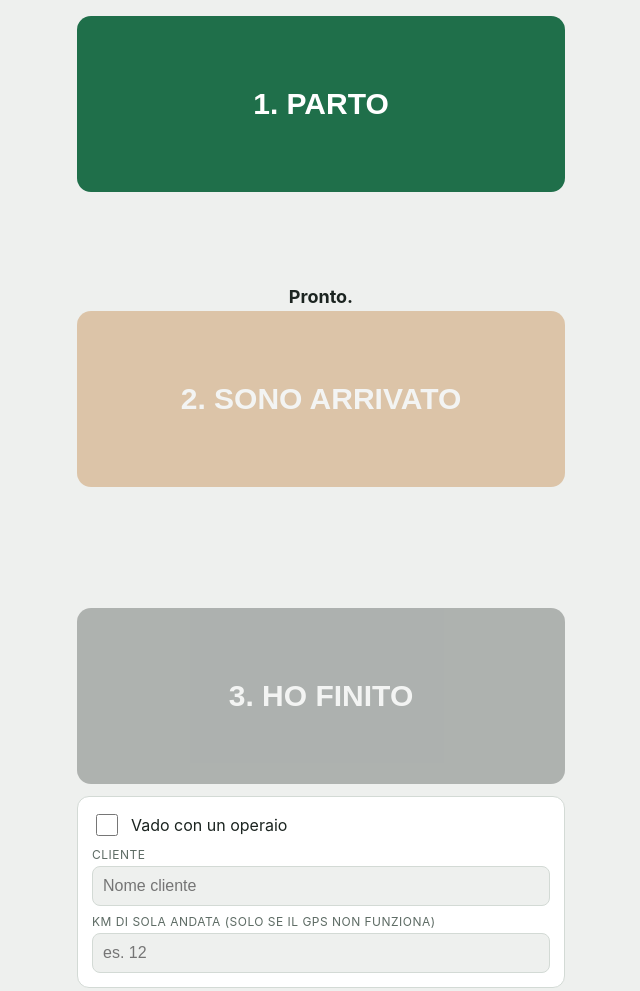
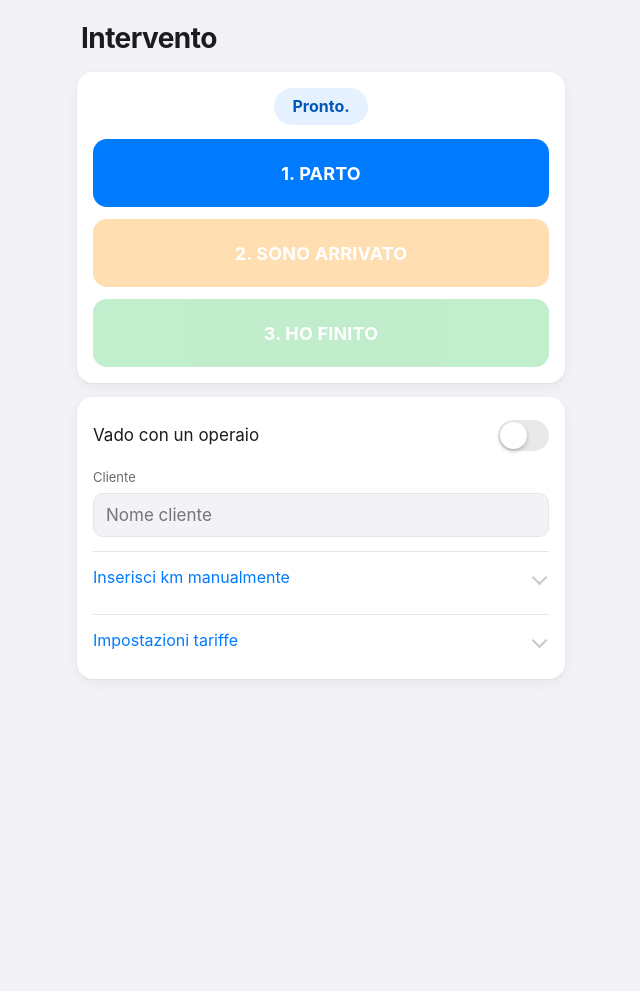
Before and after one commit to Ginofalegnameria/preventivatore-uscite, a plain HTML site: page index.html in a window 1280 px wide. Shown: the whole page, without its empty margins (319-959 px from the left). After the commit the page ends 800 px from the top, so only its background shows below. Drawn offline with Linux system fonts and the light colour scheme.

Commit message:
Add files via upload

```diff
--- a/index.html
+++ b/index.html
@@ -5,63 +5,98 @@
 <meta name="viewport" content="width=device-width, initial-scale=1, viewport-fit=cover">
 <meta name="apple-mobile-web-app-capable" content="yes">
 <meta name="mobile-web-app-capable" content="yes">
+<meta name="apple-mobile-web-app-status-bar-style" content="default">
 <meta name="apple-mobile-web-app-title" content="Uscite">
+<meta name="theme-color" content="#F2F2F7">
 <link rel="apple-touch-icon" href="icona.png">
 <title>Preventivatore Intervento</title>
 <style>
-:root{--bg:#eef0ee;--card:#fff;--fg:#1b2420;--mut:#5d6b64;--line:#d3dad5;--go:#1f6f4a;--mid:#b4620a;--end:#1b2420;--endfg:#fff;--gofg:#fff}
-@media (prefers-color-scheme:dark){:root{--bg:#121816;--card:#1b2420;--fg:#e8eeea;--mut:#9aa8a0;--line:#2e3a34;--go:#3fae78;--mid:#e08a2c;--end:#e8eeea;--endfg:#121816;--gofg:#0e1512;color-scheme:dark}}
-*{box-sizing:border-box}
-body{background:var(--bg);color:var(--fg);font-family:-apple-system,system-ui,Arial,sans-serif;font-size:16px;margin:0 auto;max-width:520px;padding:16px max(16px,env(safe-area-inset-right,0px)) 16px max(16px,env(safe-area-inset-left,0px))}
-h1{font-size:22px;margin:0 0 14px}
-section{background:var(--card);border:1px solid var(--line);border-radius:12px;padding:14px;margin-bottom:12px}
-.row{display:flex;gap:8px;flex-wrap:wrap}
-.row>div{flex:1 1 90px;min-width:0}
-label{display:block;font-size:12px;letter-spacing:.04em;text-transform:uppercase;color:var(--mut);margin:8px 0 4px}
-input[type=number],input[type=text]{width:100%;padding:10px;font-size:16px;border:1px solid var(--line);border-radius:8px;background:var(--bg);color:var(--fg)}
-.chk{display:flex;align-items:center;gap:10px;margin-top:12px}
-.chk input{width:22px;height:22px}
-.chk label{margin:0;text-transform:none;font-size:16px;letter-spacing:0;color:var(--fg)}
-button{width:100%;min-height:84px;padding:26px 18px;font-size:24px;font-weight:700;border:0;border-radius:14px;margin-top:14px;touch-action:manipulation;cursor:pointer;color:var(--gofg);background:var(--go)}
-button.b2{background:var(--mid)}
-button.b3{background:var(--end);color:var(--endfg)}
-button.ghost{background:transparent;color:var(--fg);border:1px solid var(--line);font-size:17px;padding:14px;min-height:56px}
+:root{--bg:#F2F2F7;--card:#FFFFFF;--fg:#1C1C1E;--mut:#6C6C70;--line:#E5E5EA;--blu:#007AFF;--ara:#FF9500;--ver:#34C759;--dark:#1C1C1E}
+*{box-sizing:border-box;-webkit-tap-highlight-color:transparent}
+html{-webkit-text-size-adjust:100%}
+body{background:var(--bg);color:var(--fg);font-family:-apple-system,BlinkMacSystemFont,"Segoe UI",Roboto,sans-serif;font-size:17px;line-height:1.35;margin:0 auto;max-width:520px;
+  padding:calc(16px + env(safe-area-inset-top,0px)) max(16px,env(safe-area-inset-right,0px)) calc(20px + env(safe-area-inset-bottom,0px)) max(16px,env(safe-area-inset-left,0px))}
+h1{font-size:28px;font-weight:700;letter-spacing:-.02em;margin:4px 4px 14px}
+section{background:var(--card);border-radius:16px;padding:16px;margin-bottom:14px;box-shadow:0 1px 2px rgba(0,0,0,.05),0 4px 14px rgba(0,0,0,.05)}
+label{display:block;font-size:13px;color:var(--mut);margin:12px 0 6px}
+input[type=number],input[type=text]{width:100%;min-height:44px;padding:10px 12px;font-size:17px;font-family:inherit;border:1px solid var(--line);border-radius:10px;background:var(--bg);color:var(--fg);-webkit-appearance:none;appearance:none}
+input[type=number]:focus,input[type=text]:focus{outline:2px solid var(--blu);outline-offset:0;border-color:transparent}
+
+/* stato */
+#stato{display:block;width:fit-content;margin:0 auto 14px;padding:8px 18px;border-radius:999px;background:#E5F1FF;color:#0058B8;font-size:16px;font-weight:700;text-align:center}
+
+/* pulsanti principali */
+button{display:block;width:100%;min-height:68px;padding:16px;font-family:inherit;font-size:18px;font-weight:700;letter-spacing:.01em;border:0;border-radius:14px;margin-top:12px;cursor:pointer;color:#fff;background:var(--blu);touch-action:manipulation;-webkit-appearance:none;appearance:none;transition:transform .08s,opacity .15s}
+#bParti{margin-top:0}
+button.b2{background:var(--ara)}
+button.b3{background:var(--ver)}
+button:active:not(:disabled){transform:scale(.98);opacity:.85}
 button:disabled{opacity:.3;cursor:default}
-#stato{font-weight:700;margin-bottom:4px;text-align:center;font-size:18px}
-.tasti{display:flex;flex-direction:column;justify-content:space-between;min-height:calc(100vh - 32px);min-height:calc(100dvh - 32px - env(safe-area-inset-top,0px) - env(safe-area-inset-bottom,0px));background:transparent;border:0;padding:0}
-.tasti button{min-height:22vh;font-size:30px;margin:0}
-.tasti .note{text-align:center;min-height:20px}
-.note{font-size:13px;color:var(--mut);line-height:1.5;margin-top:8px}
-.tot{font-size:40px;font-weight:700;text-align:center;margin:4px 0 10px}
+.note{font-size:14px;color:var(--mut);line-height:1.45;margin-top:10px;text-align:center}
+#live:empty{display:none}
+
+/* switch iOS */
+.chk{display:flex;align-items:center;justify-content:space-between;gap:12px;min-height:44px}
+.chk label{order:-1;flex:1;margin:0;font-size:17px;color:var(--fg);padding:6px 0}
+.chk input{flex:none;width:51px;height:31px;margin:0;border-radius:31px;background:#E9E9EA;position:relative;cursor:pointer;-webkit-appearance:none;appearance:none;transition:background .2s}
+.chk input::after{content:"";position:absolute;top:2px;left:2px;width:27px;height:27px;border-radius:50%;background:#fff;box-shadow:0 2px 4px rgba(0,0,0,.25);transition:transform .2s}
+.chk input:checked{background:var(--ver)}
+.chk input:checked::after{transform:translateX(20px)}
+
+/* menu espandibili */
+details{border-top:1px solid var(--line);margin-top:14px}
+summary{display:flex;align-items:center;justify-content:space-between;min-height:48px;padding-top:4px;font-size:16px;color:var(--blu);cursor:pointer;list-style:none}
+summary::-webkit-details-marker{display:none}
+summary::after{content:"";width:9px;height:9px;margin-right:4px;border-right:2px solid #C7C7CC;border-bottom:2px solid #C7C7CC;transform:rotate(45deg);transition:transform .2s}
+details[open] summary::after{transform:rotate(-135deg)}
+details label{margin-top:4px}
+.row{display:grid;grid-template-columns:repeat(3,1fr);gap:10px;padding-bottom:4px}
+.row>div{min-width:0}
+.row label{margin-top:0;white-space:nowrap;font-size:12px}
+
+/* risultato */
+#res{background:var(--dark);color:#fff;box-shadow:0 6px 20px rgba(0,0,0,.2)}
+#res .note{color:#AEAEB2;font-size:13px;letter-spacing:.06em;text-transform:uppercase}
+.tot{font-size:46px;font-weight:700;letter-spacing:-.02em;text-align:center;margin:6px 0 14px}
 table{width:100%;border-collapse:collapse;font-size:15px}
-td{padding:6px 0;border-top:1px solid var(--line)}
+td{padding:9px 0;border-top:1px solid #3A3A3C;vertical-align:top}
+td:first-child{color:#AEAEB2;padding-right:10px}
 td:last-child{text-align:right}
+button.ghost{min-height:48px;margin-top:16px;padding:12px;font-size:16px;font-weight:600;background:transparent;color:#fff;border:1px solid #48484A}
 [hidden]{display:none!important}
 </style>
 </head>
 <body>
 
-<section class="tasti">
+<h1>Intervento</h1>
+
+<section>
+  <div id="stato">Pronto.</div>
   <button id="bParti">1. PARTO</button>
-  <div>
-    <div id="stato">Pronto.</div>
-    <button class="b2" id="bArrivo" disabled>2. SONO ARRIVATO</button>
-    <div class="note" id="live"></div>
-  </div>
+  <button class="b2" id="bArrivo" disabled>2. SONO ARRIVATO</button>
   <button class="b3" id="bFine" disabled>3. HO FINITO</button>
+  <div class="note" id="live"></div>
 </section>
 
 <section>
-  <div class="row" hidden>
-    <div><label for="tKm">€ al km</label><input type="number" id="tKm" value="1" step="0.1" inputmode="decimal"></div>
-    <div><label for="tOra">€/ora tu</label><input type="number" id="tOra" value="40" inputmode="decimal"></div>
-    <div><label for="tOp">€/ora operaio</label><input type="number" id="tOp" value="30" inputmode="decimal"></div>
-  </div>
-  <div class="chk" style="margin-top:0"><input type="checkbox" id="conOp"><label for="conOp">Vado con un operaio</label></div>
+  <div class="chk"><input type="checkbox" id="conOp"><label for="conOp">Vado con un operaio</label></div>
   <label for="cliente">Cliente</label>
   <input type="text" id="cliente" placeholder="Nome cliente">
-  <label for="kmMan">Km di sola andata (solo se il GPS non funziona)</label>
-  <input type="number" id="kmMan" step="0.1" placeholder="es. 12" inputmode="decimal">
+
+  <details>
+    <summary>Inserisci km manualmente</summary>
+    <label for="kmMan">Km di sola andata (solo se il GPS non funziona)</label>
+    <input type="number" id="kmMan" step="0.1" placeholder="es. 12" inputmode="decimal">
+  </details>
+
+  <details>
+    <summary>Impostazioni tariffe</summary>
+    <div class="row">
+      <div><label for="tKm">€ al km</label><input type="number" id="tKm" value="1" step="0.1" inputmode="decimal"></div>
+      <div><label for="tOra">€/ora tu</label><input type="number" id="tOra" value="40" inputmode="decimal"></div>
+      <div><label for="tOp">€/ora operaio</label><input type="number" id="tOp" value="30" inputmode="decimal"></div>
+    </div>
+  </details>
 </section>
 
 <section id="res" hidden>
```
